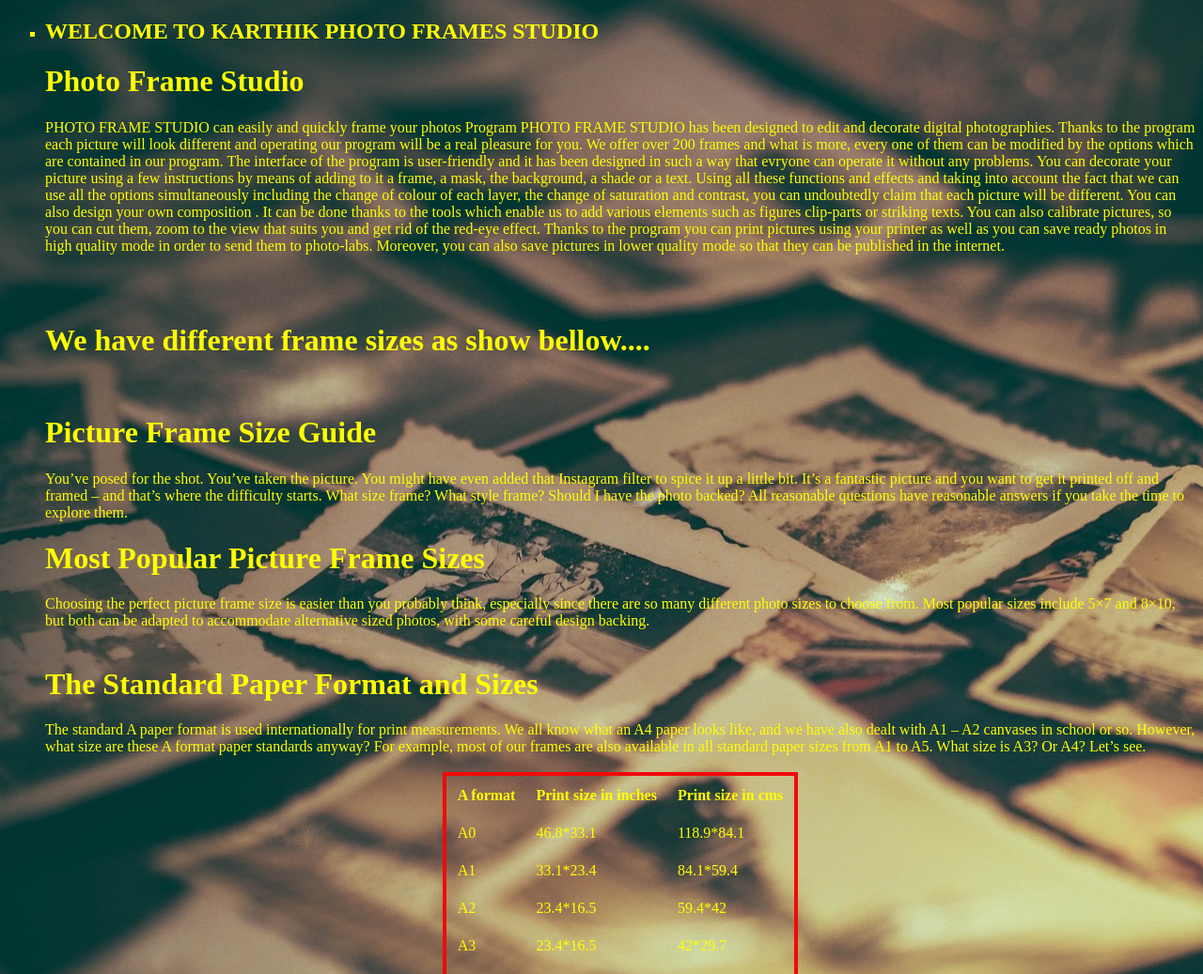
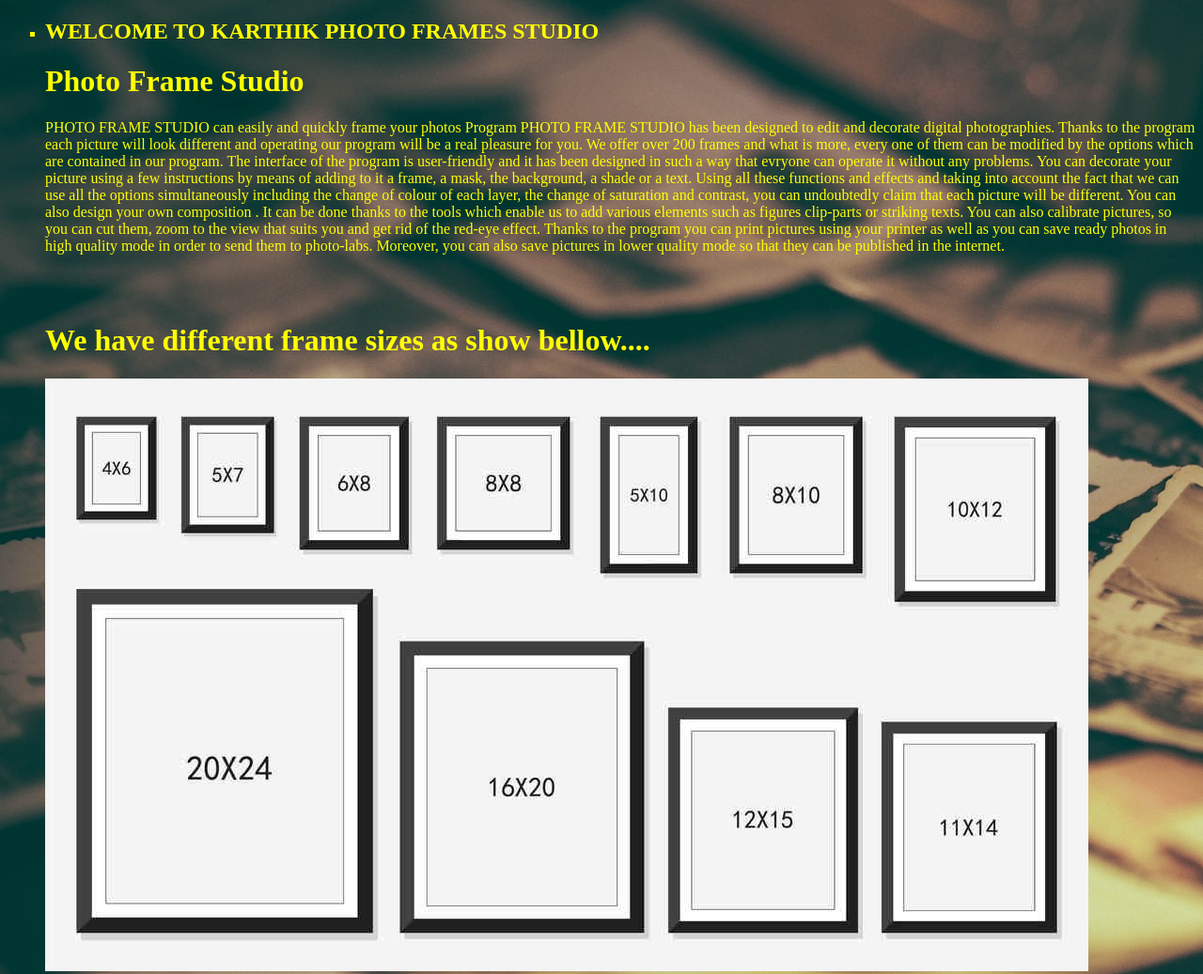
Before and after one commit to ramesh-478/webpage, a plain HTML site: page home.html in a window 1280 px wide. Shown: the top 1037 px of the page at 94% size. Drawn offline with Linux system fonts and the light colour scheme; files whose address does not match are found by name.

Commit message:
Update home.html

```diff
--- a/home.html
+++ b/home.html
@@ -10,7 +10,7 @@
         }
     </style>
 </head>
-<body background="c:\Users\Lenovo\Desktop\web_techonology\asset\images\album-2974646_1920.jpg">
+<body background="album-2974646_1920.jpg">
 <ul type="square">
    <li><h2>WELCOME TO KARTHIK PHOTO FRAMES STUDIO</h2></li>
    <p>
@@ -26,7 +26,7 @@ Moreover, you can also save pictures in lower quality mode so that they can be p
    </p>
    <br><br>
    <h1>We have different frame sizes as show bellow....</h1>
-   <img src="../asset/images/WhatsApp Image 2023-08-21 at 12.34.16.jpg" alt="">
+   <img src="WhatsApp Image 2023-08-21 at 12.34.16.jpg" alt="">
    <h2>
     <h1>Picture Frame Size Guide</h1>
     You’ve posed for the shot. You’ve taken the picture. You might have even added that Instagram filter to spice it up a little bit. It’s a fantastic picture and you want to get it printed off and framed – and that’s where the difficulty starts. What size frame? What style frame? Should I have the photo backed? All reasonable questions have reasonable answers if you take the time to explore them.
```
